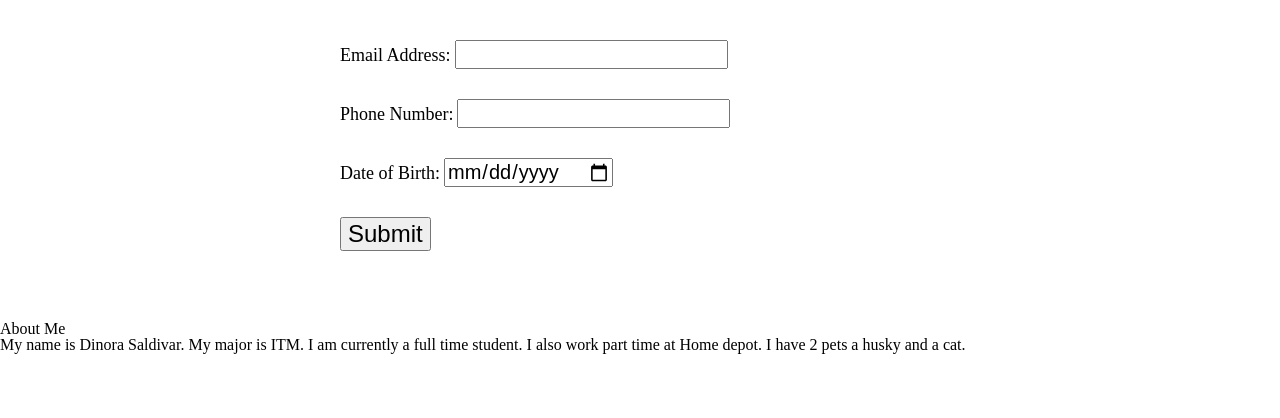
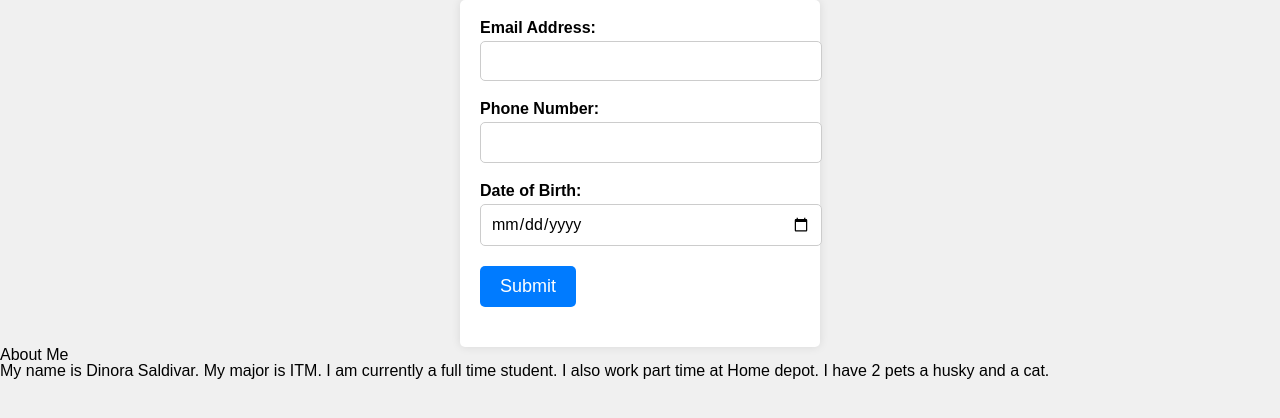
Before and after one commit to gravediggaz666/itmd362-lab1, a plain HTML site: page index.html in a window 1280 px wide. Drawn offline with Linux system fonts and the light colour scheme; files that its build step writes are made by us from their sources.

Commit message:
style check

```diff
--- a/form.css
+++ b/form.css
@@ -1,25 +1,43 @@
-@media screen and (min-width: 768px) {
+body {
+    font-family: Arial, sans-serif;
+    background-color: #f0f0f0;
+}
+
 .user-form {
-        max-width: 600px;
+    max-width: 320px;
     margin: 0 auto;
-        padding: 40px;
+    padding: 20px;
+    background-color: #fff;
+    box-shadow: 0 0 10px rgba(0, 0, 0, 0.1);
+    border-radius: 5px;
 }
 
 .form-group {
-        margin-bottom: 30px;
+    margin-bottom: 20px;
 }
 
 label {
-        font-size: 18px;
+    display: block;
+    margin-bottom: 5px;
+    font-weight: bold;
 }
 
 input[type="email"],
 input[type="tel"],
 input[type="date"] {
-        font-size: 20px;
+    width: 100%;
+    padding: 10px;
+    border: 1px solid #ccc;
+    border-radius: 5px;
+    font-size: 16px;
 }
 
 button {
-        font-size: 24px;
+    background-color: #007bff;
+    color: #fff;
+    padding: 10px 20px;
+    border: none;
+    border-radius: 5px;
+    font-size: 18px;
+    cursor: pointer;
 }
-}
```
Lines whose indentation alone changed are shown as unchanged.
